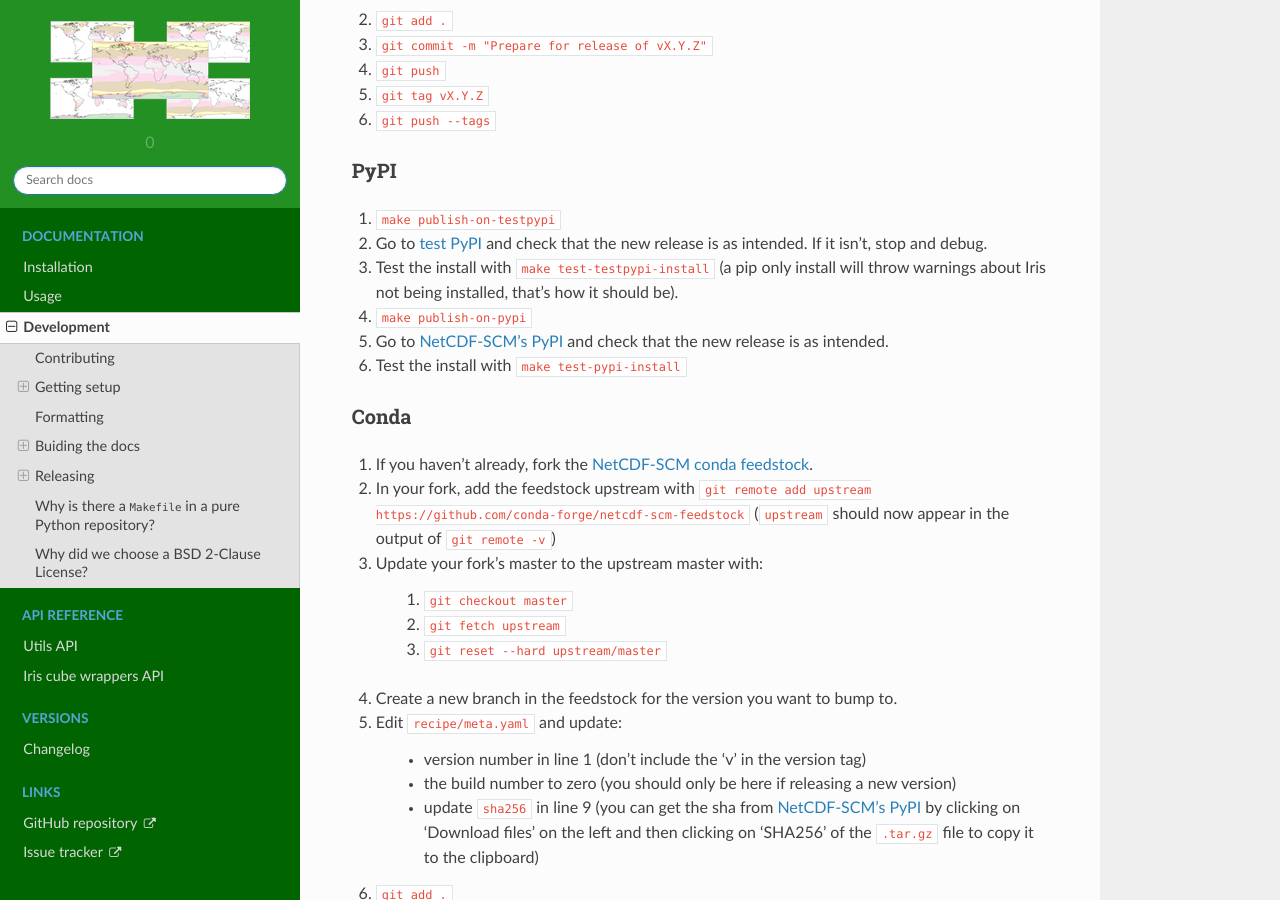
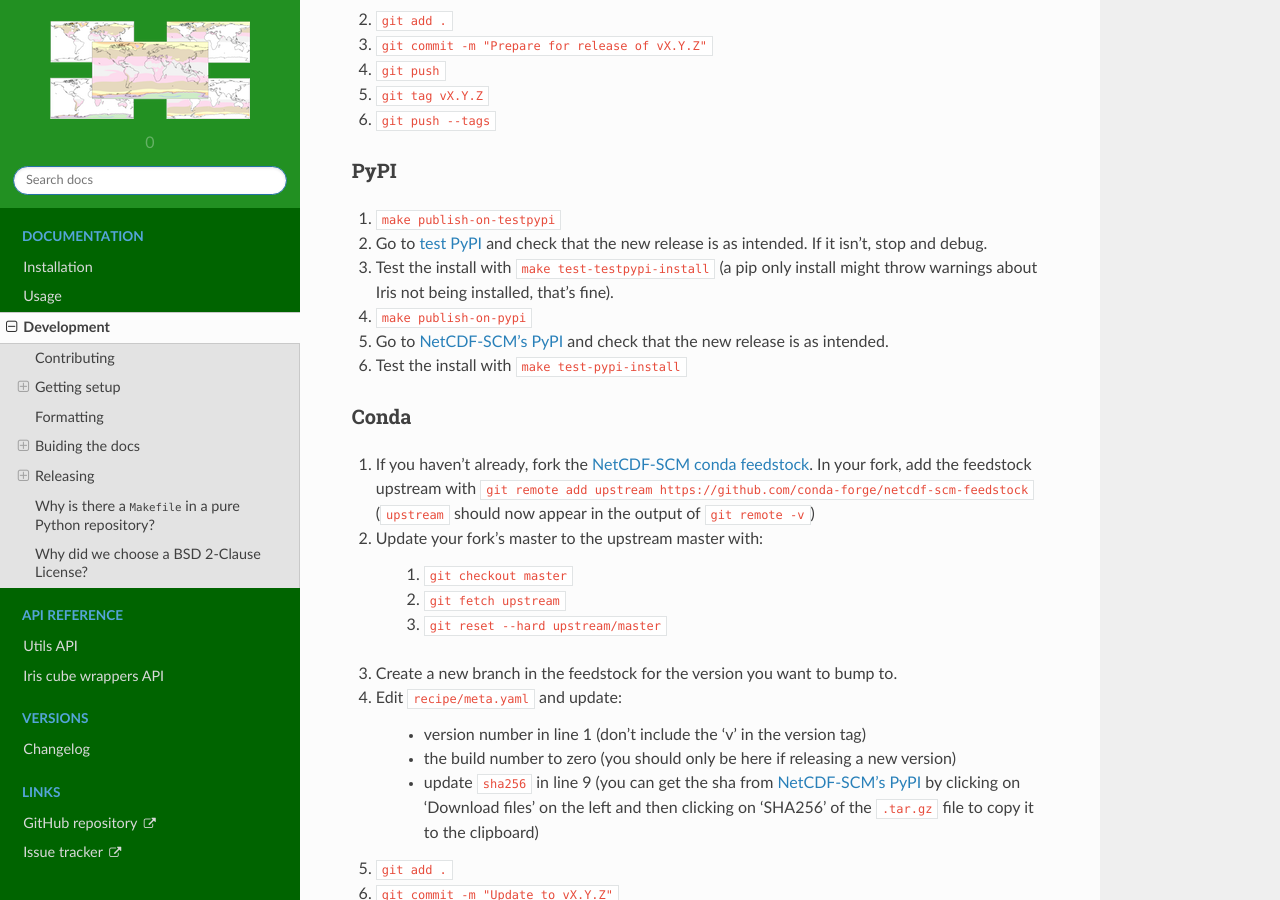
Before and after one commit to znicholls/netcdf-scm, a Sphinx documentation site: the page built from docs/source/development.rst, in a window 1280 px wide and 900 px high, scrolled down 3934 px. Built offline with Sphinx 7.4.7 and the Read the Docs theme 2.0.0, drawn with Linux system fonts in a browser that asks for light colours.

Commit message:
Add test PyPI install options and other notes

```diff
--- a/docs/source/development.rst
+++ b/docs/source/development.rst
@@ -155,7 +155,7 @@
 
 #. ``make publish-on-testpypi``
 #. Go to `test PyPI <https://test.pypi.org/project/netcdf-scm/>`_ and check that the new release is as intended. If it isn't, stop and debug.
-#. Test the install with ``make test-testpypi-install`` (a pip only install will throw warnings about Iris not being installed, that's how it should be).
+#. Test the install with ``make test-testpypi-install`` (a pip only install might throw warnings about Iris not being installed, that's fine).
 #. ``make publish-on-pypi``
 #. Go to `NetCDF-SCM's PyPI`_ and check that the new release is as intended.
 #. Test the install with ``make test-pypi-install``
@@ -164,8 +164,7 @@
 Conda
 ~~~~~
 
-#. If you haven't already, fork the `NetCDF-SCM conda feedstock`_.
-#. In your fork, add the feedstock upstream with ``git remote add upstream https://github.com/conda-forge/netcdf-scm-feedstock`` (``upstream`` should now appear in the output of ``git remote -v``)
+#. If you haven't already, fork the `NetCDF-SCM conda feedstock`_. In your fork, add the feedstock upstream with ``git remote add upstream https://github.com/conda-forge/netcdf-scm-feedstock`` (``upstream`` should now appear in the output of ``git remote -v``)
 #. Update your fork's master to the upstream master with:
 
     #. ``git checkout master``
```
Also changed, not shown: 1 other file.
